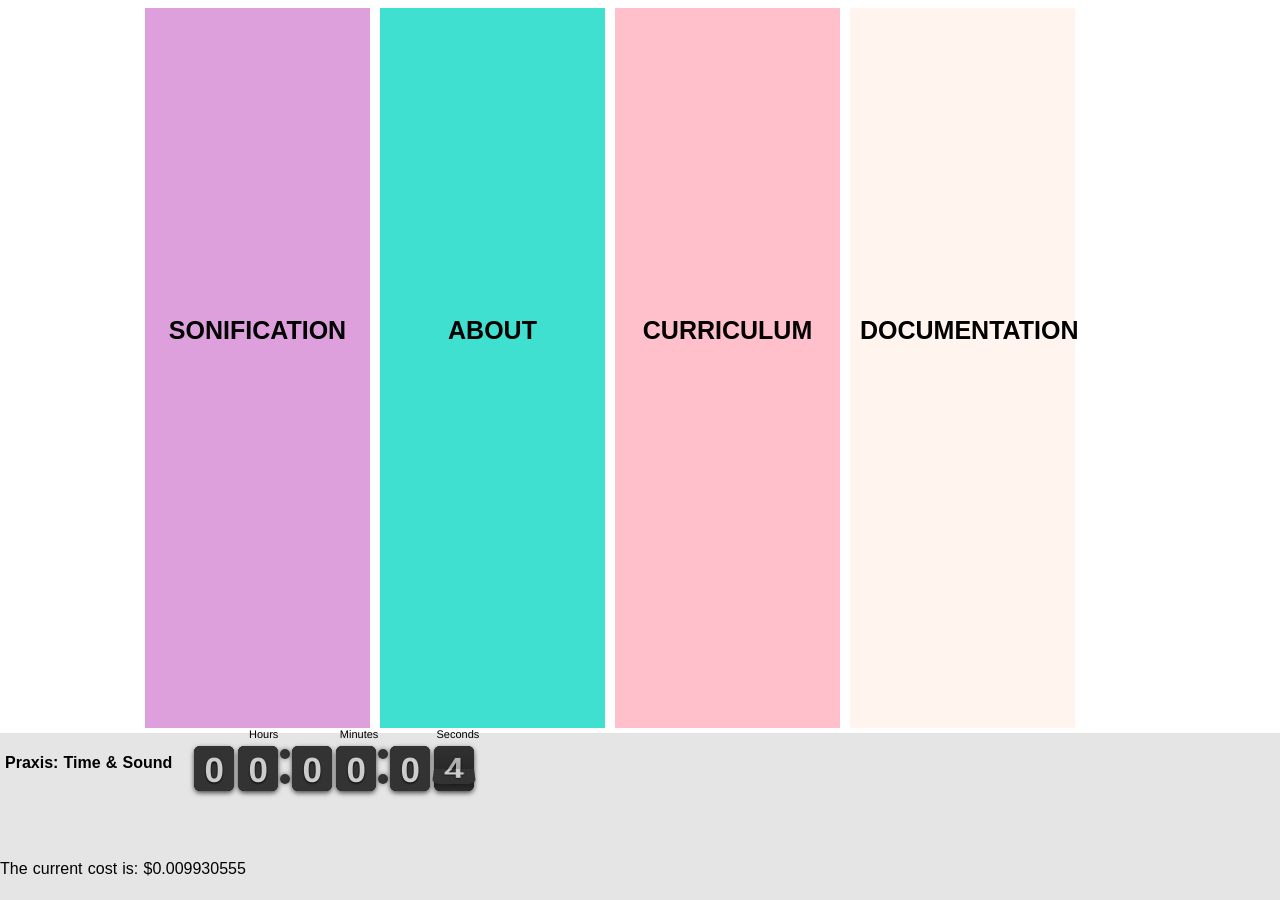
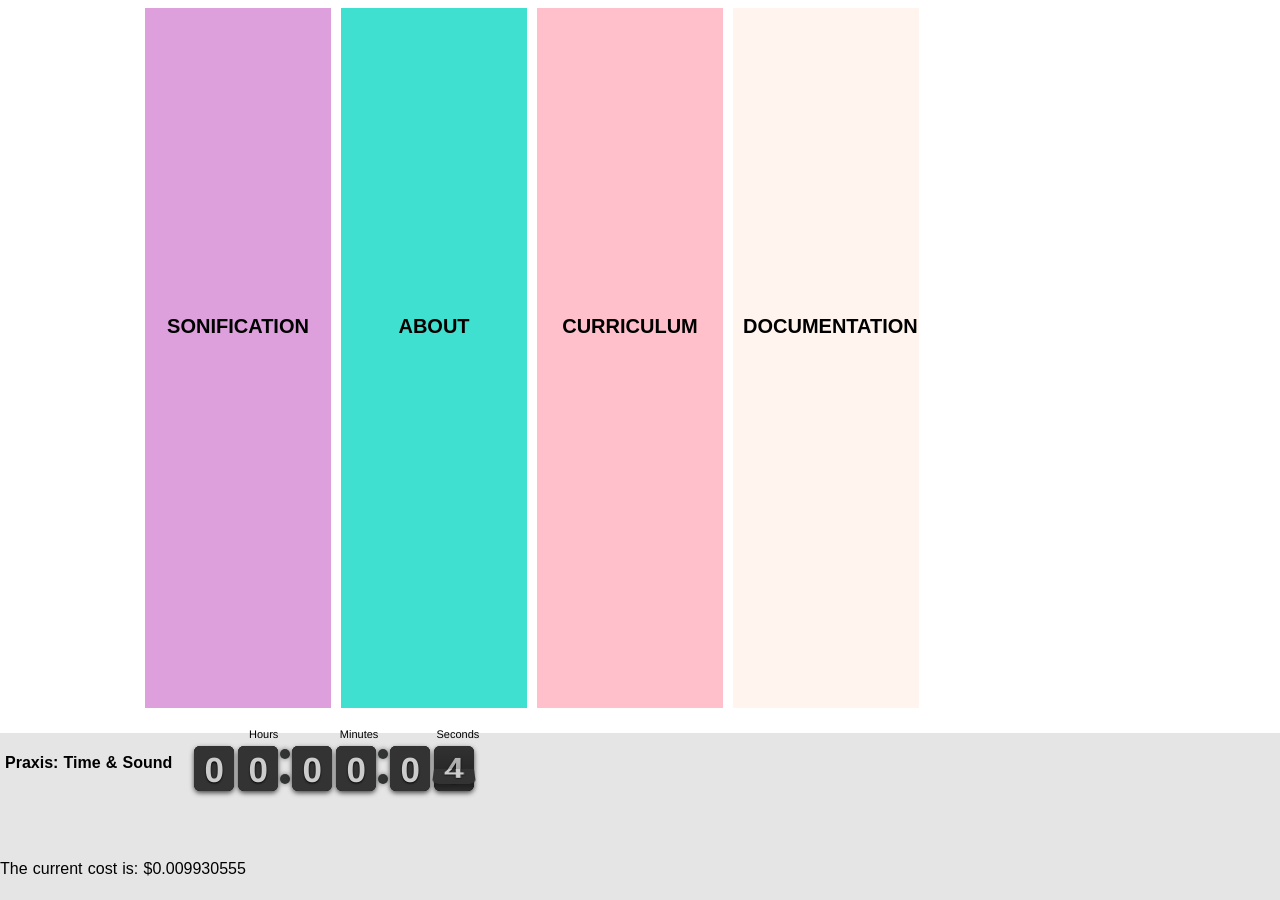
Before and after one commit to scholarslab/clockwork, a Jekyll site: the page built from index.html, in a window 1280 px wide. Built offline with Jekyll 4.4.1, drawn with Linux system fonts in a browser that asks for light colours; some web fonts are replaced.

Commit message:
even more of the same formatting - stil having some issues but i think I'm calling it quits for the day

```diff
--- a/_layouts/default.html
+++ b/_layouts/default.html
@@ -31,7 +31,7 @@
     <nav class="nav-collapse">
       <ul class="{{page.title}}">
         {% if page.bodyclass != 'home' %}
-          <li class="homepage"><a href="/"> Home </a></li>
+         <li class="homepage"><a href="/"> Home </a></li>
         {% endif %}
         {% if page.bodyclass == "sonificationpage" %}
           <li class="sonification active"><a href="/sonification/"> Sonification </a></li>
--- a/css/main.css
+++ b/css/main.css
@@ -209,7 +209,7 @@ nav li a:hover:not(.active) {
 
   .home nav li {
     display: inline-block;
-    width: 225px;
+    width: 186px;
     float:left;
     margin-left: .5%;
     margin-right: .5%;
@@ -223,10 +223,10 @@ nav li a:hover:not(.active) {
     display: block;
     color: #000;
     padding: 300px 10px 400px 10px;
-    font-size: 25px;
+    font-size: 20px;
     text-align: center;
     text-decoration: none;
-    height: 80vh;
+    height: 50vh;
     min-width: 30px
     max-height: 800px;
     font-weight: bold;
```
